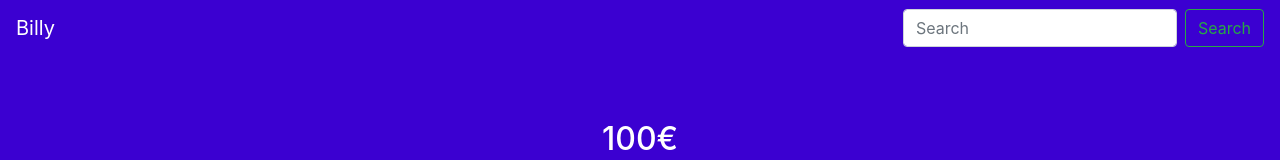
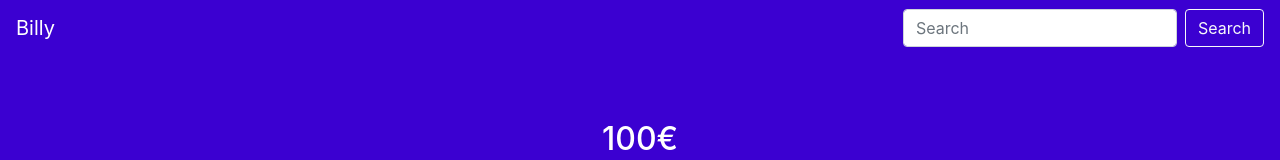
Before and after one commit to anansilva/billy-angular, an Angular app: page / in a window 1280 px wide. Shown: the top 160 px of the page. Built offline with nearby package versions, Linux system fonts and the light colour scheme.

Commit message:
Change search button to light

```diff
--- a/src/app/nav/nav-bar.component.html
+++ b/src/app/nav/nav-bar.component.html
@@ -3,7 +3,7 @@
     <a class="navbar-brand" href="#">Billy</a>
     <form class="form-inline">
       <input class="form-control mr-sm-2" type="search" placeholder="Search" aria-label="Search">
-      <button class="btn btn-outline-success my-2 my-sm-0" type="submit">Search</button>
+      <button class="btn btn-outline-light my-2 my-sm-0" type="submit">Search</button>
     </form>
   </nav>
 </header>
```
